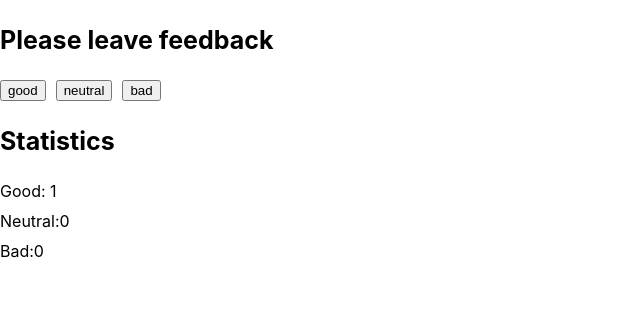
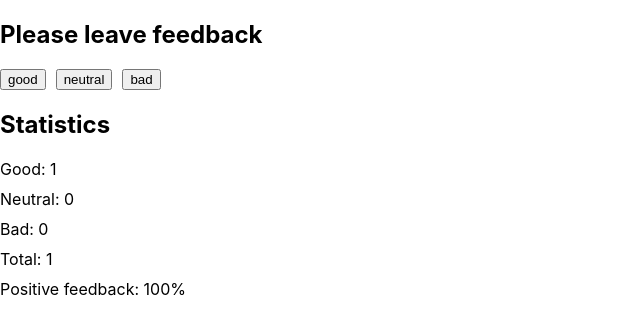
Before and after one commit to DyatlovSergey/goit-react-hw-02-feedback, a React (Create React App) app: page / in a window 1280 px wide. Both pictures are taken after a click on the button "good". Shown: the top 334 px of the page, without its empty margins (0-640 px from the left). Built offline with nearby package versions, Linux system fonts and the light colour scheme.

Commit message:
completely done

```diff
--- a/src/Components/FeedbackForm.js
+++ b/src/Components/FeedbackForm.js
@@ -1,6 +1,9 @@
 import React from "react";
 import s from "./FeedbackForm.module.css";
 import Statistics from "./Statistics";
+import FeedbackOptions from "./FeedbackOptions";
+import Section from "./Section";
+import Notification from "./Notification";
 class FeedbackForm extends React.Component {
   state = {
     good: 0,
@@ -26,11 +29,30 @@ class FeedbackForm extends React.Component {
     }));
   };
 
+  totalFeedback = () => {
+    const { good, bad, neutral } = this.state;
+    return good + neutral + bad;
+  };
+
+  positiveFeedback = () => {
+    const { good } = this.state;
+    if (!good) {
+      return 0;
+    }
+    return ((good * 100) / this.totalFeedback()).toFixed(0);
+  };
+
   render() {
     return (
-      <div>
-        <p>Please leave feedback</p>
-        <div className={s.buttonList}>
+      <div className={s.container}>
+        <Section title="Please leave feedback">
+          <FeedbackOptions
+            onClickGood={this.handleGood}
+            onClickNeutral={this.handleNeutral}
+            onClickBad={this.handleBad}
+          />
+        </Section>
+        {/* <div className={s.buttonList}>
           <button type="button" className={s.button} onClick={this.handleGood}>
             good
           </button>
@@ -44,12 +66,22 @@ class FeedbackForm extends React.Component {
           <button type="button" className={s.button} onClick={this.handleBad}>
             bad
           </button>
-        </div>
-        <Statistics
-          good={this.state.good}
-          neutral={this.state.neutral}
-          bad={this.state.bad}
-        />
+        </div> */}
+
+        {this.totalFeedback() === 0 ? (
+          <Notification message="There is no feedback" />
+        ) : (
+          <Section title="Statistics">
+            <Statistics
+              good={this.state.good}
+              neutral={this.state.neutral}
+              bad={this.state.bad}
+              totalFeedback={this.totalFeedback()}
+              positiveFeedback={this.positiveFeedback()}
+            />
+          </Section>
+        )}
+
         {/* <div>
           <p>Statistics </p>
           <span className={s.statItem}>Good: {this.state.good}</span>
--- a/src/Components/FeedbackForm.module.css
+++ b/src/Components/FeedbackForm.module.css
@@ -1,6 +1,10 @@
 p {
   font-size: 25px;
   font-weight: 700;
+}
+
+.section {
+  padding: 15px;
 }
 
 .buttonList {
@@ -17,3 +21,7 @@ p {
   display: flex;
   margin-bottom: 10px;
 }
+
+.notification {
+  font-size: 15px;
+}
--- /dev/null
+++ b/src/Components/FeedbackOptions.js
@@ -0,0 +1,18 @@
+import React from "react";
+import s from "./FeedbackForm.module.css";
+
+const FeedbackOptions = ({ onClickGood, onClickNeutral, onClickBad }) => (
+  <div className={s.buttonList}>
+    <button type="button" className={s.button} onClick={onClickGood}>
+      good
+    </button>
+    <button type="button" className={s.button} onClick={onClickNeutral}>
+      neutral
+    </button>
+    <button type="button" className={s.button} onClick={onClickBad}>
+      bad
+    </button>
+  </div>
+);
+
+export default FeedbackOptions;
--- /dev/null
+++ b/src/Components/Notification.js
@@ -0,0 +1,6 @@
+import s from "./FeedbackForm.module.css";
+const Notification = ({ message }) => {
+  return <h2 className={s.notification}>{message}</h2>;
+};
+
+export default Notification;
--- /dev/null
+++ b/src/Components/Section.js
@@ -0,0 +1,7 @@
+const Section = ({ title, children }) => (
+  <><h2>{title}</h2>
+    {children}
+  </>
+);
+
+export default Section;
--- a/src/Components/Statistics.js
+++ b/src/Components/Statistics.js
@@ -1,12 +1,19 @@
 import React from "react";
 import s from "./FeedbackForm.module.css";
 
-const Statistics = ({ good, neutral, bad }) => (
+const Statistics = ({
+  good,
+  neutral,
+  bad,
+  totalFeedback,
+  positiveFeedback,
+}) => (
   <div>
-    <p>Statistics </p>
     <span className={s.statItem}>Good: {good}</span>
-    <span className={s.statItem}>Neutral:{neutral}</span>
-    <span className={s.statItem}>Bad:{bad}</span>
+    <span className={s.statItem}>Neutral: {neutral}</span>
+    <span className={s.statItem}>Bad: {bad}</span>
+    <span className={s.statItem}>Total: {totalFeedback}</span>
+    <span className={s.statItem}>Positive feedback: {positiveFeedback}%</span>
   </div>
 );
 
```
